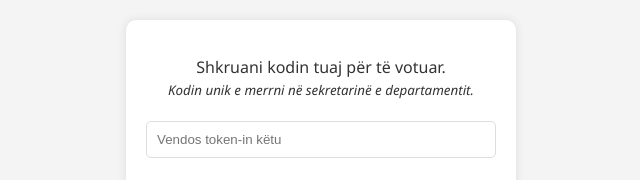
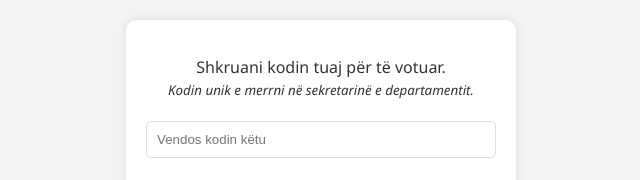
Before and after one commit to lslxslx/eVoG, a plain HTML site: page index.html in a window 1280 px wide. Shown: the part 122-302 px from the top of the page, 319-959 px from the left. Drawn offline with Linux system fonts and the light colour scheme; no server answers.

Commit message:
Add files via upload

```diff
--- a/index.html
+++ b/index.html
@@ -127,7 +127,7 @@
 <body>
     <div class="container">
         <p>Shkruani kodin tuaj për të votuar. <br><small><em>Kodin unik e merrni në sekretarinë e departamentit.</em></small></p>
-        <input type="text" id="tokenInput" placeholder="Vendos token-in këtu">
+        <input type="text" id="tokenInput" placeholder="Vendos kodin këtu">
 
         <h2>Zgjidh kandidatin e preferuar për GMK Gjeoinformatikë</h2>
         <div id="gmk-gji-options"></div>
```
